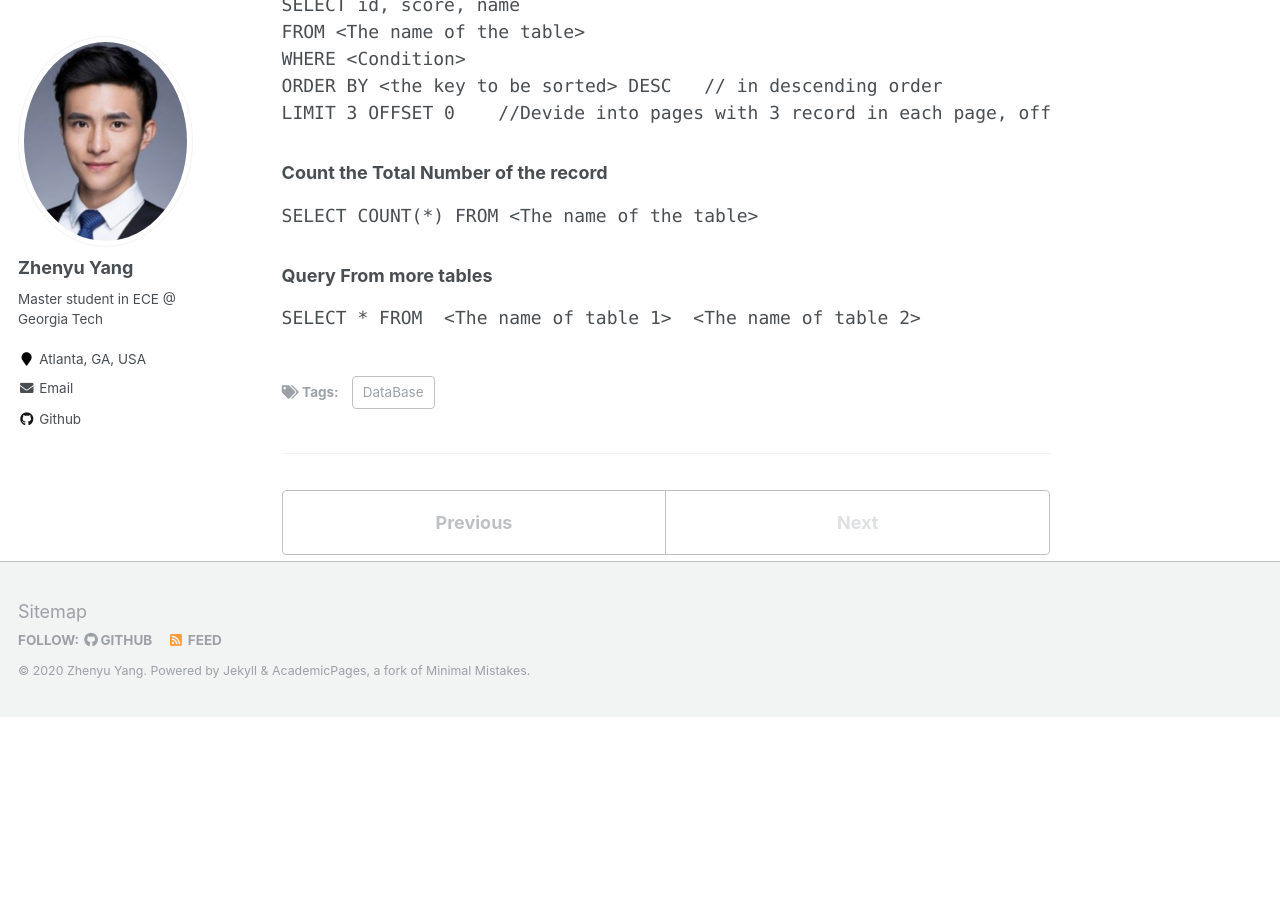
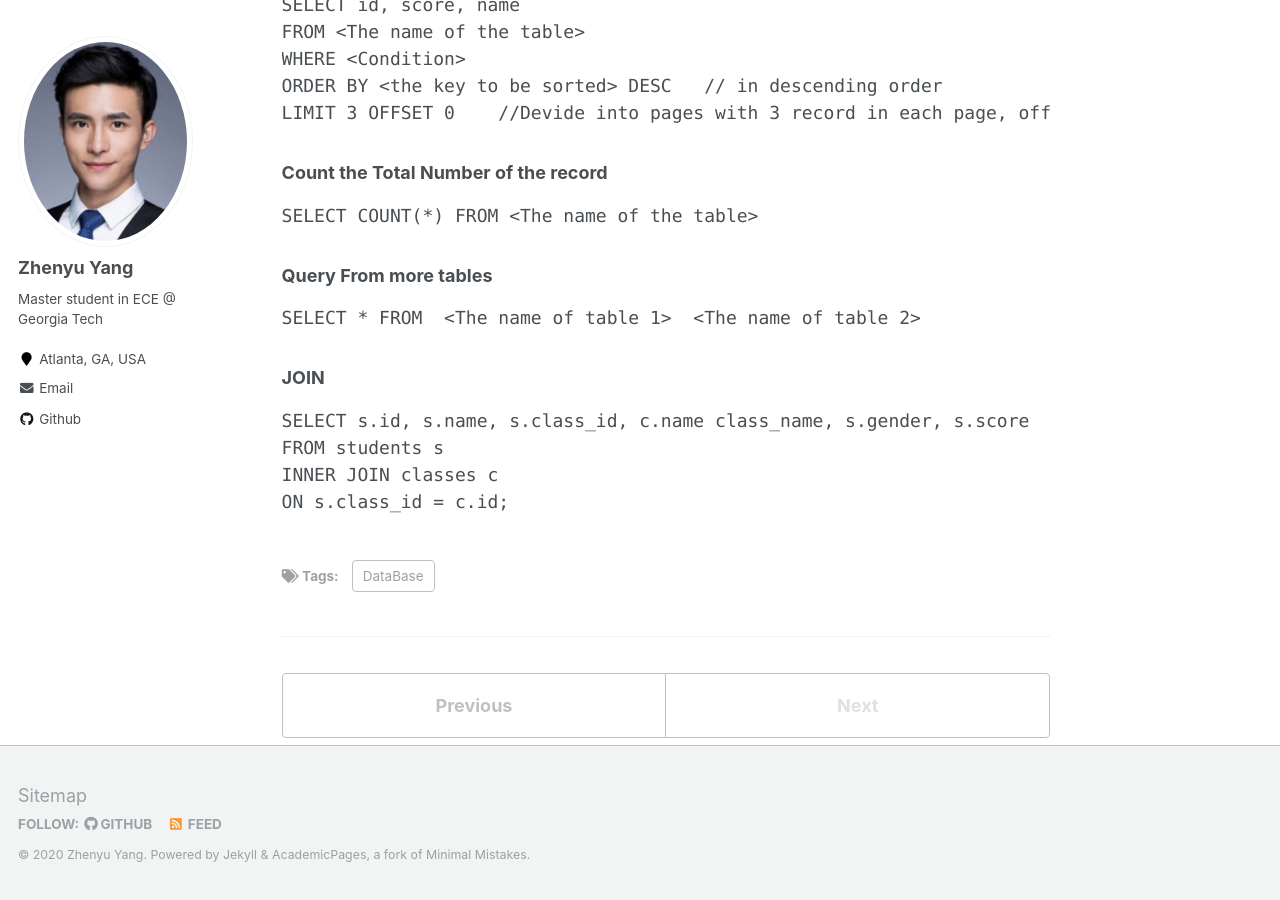
Before and after one commit to azpeteryang/azpeteryang.github.io, a Jekyll site: the page built from _posts/2020-05-23-blog-post-7.md, in a window 1280 px wide and 900 px high, scrolled down 1281 px. Built offline with Jekyll 4.4.1, drawn with Linux system fonts in a browser that asks for light colours; a file with an impossible date is left out; before the commit the page ends 1998 px from its top, so only the background shows below that.

Commit message:
Update 2020-05-23-blog-post-7.md

````diff
--- a/_posts/2020-05-23-blog-post-7.md
+++ b/_posts/2020-05-23-blog-post-7.md
@@ -57,3 +57,11 @@ SELECT COUNT(*) FROM <The name of the table>
 ```SQL
 SELECT * FROM  <The name of table 1>  <The name of table 2>
 ```
+
+### JOIN
+```SQL
+SELECT s.id, s.name, s.class_id, c.name class_name, s.gender, s.score
+FROM students s
+INNER JOIN classes c
+ON s.class_id = c.id;
+```
````
